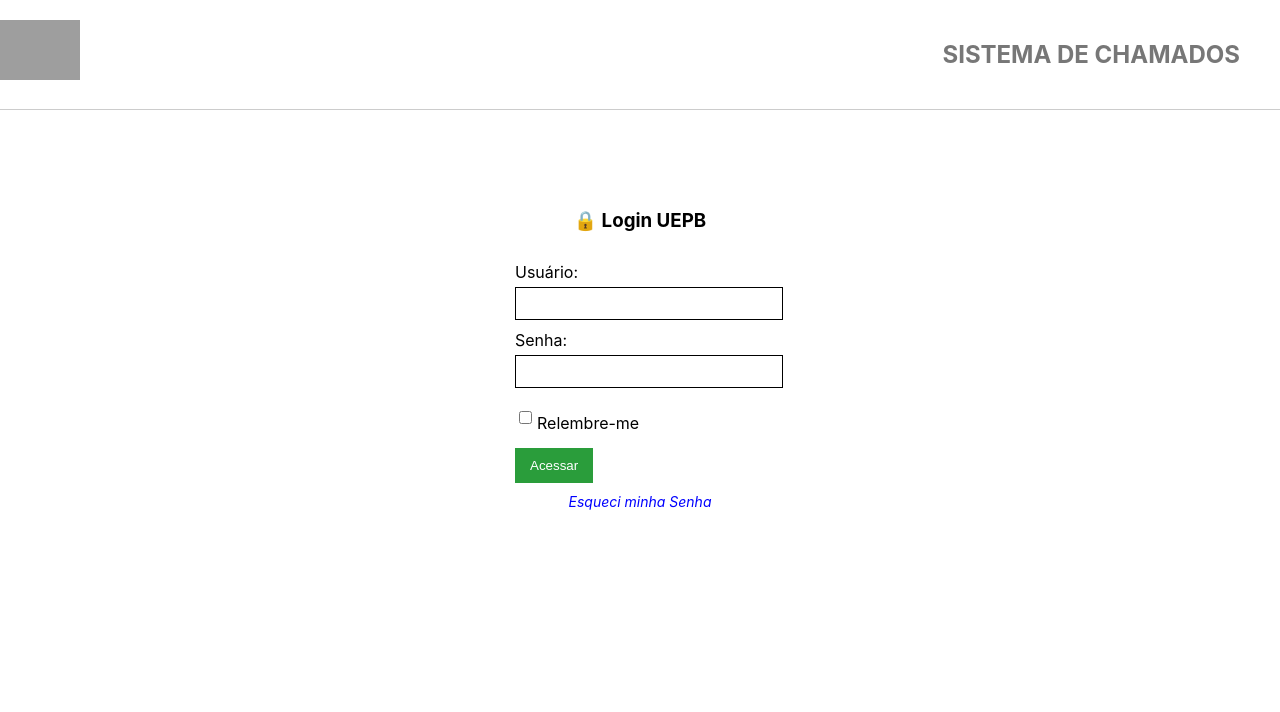
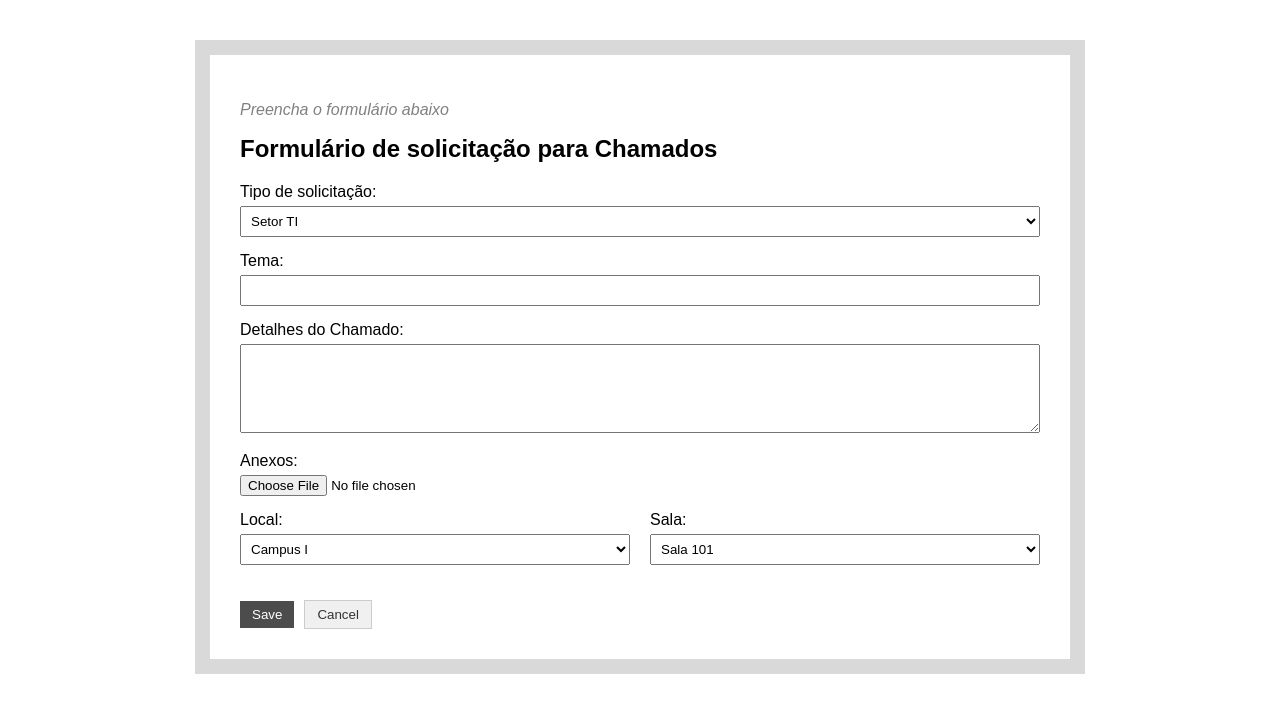
Before and after one commit to Gilvandro09am/CallManager, a React (Create React App) app: page / in a window 1280 px wide. Shown: the top 712 px of the page. Built offline with nearby package versions, Linux system fonts and the light colour scheme; grey boxes are pictures that could not be loaded.

Commit message:
Implementacao tela formulario para chamado

```diff
--- a/src/App.js
+++ b/src/App.js
@@ -1,8 +1,12 @@
-import Login from './components/Login';
-import './styles/Login.css';
+import FormularioChamado from './components/FormularioChamado';
+
 
 function App() {
-  return <Login />;
+  return (
+    <div>
+      <FormularioChamado />
+    </div>
+  );
 }
 
 export default App;
--- /dev/null
+++ b/src/components/FormularioChamado.css
@@ -0,0 +1,67 @@
+.form-container {
+  border: 15px solid #d9d9d9;
+  padding: 30px;
+  margin: 40px auto;
+  max-width: 800px;
+  background: white;
+  font-family: Arial, sans-serif;
+}
+
+.info-text {
+  font-style: italic;
+  color: gray;
+}
+
+h2 {
+  margin-top: 10px;
+  margin-bottom: 20px;
+}
+
+.chamado-form label {
+  display: block;
+  margin-bottom: 15px;
+}
+
+.chamado-form input[type="text"],
+.chamado-form select,
+.chamado-form textarea {
+  width: 100%;
+  padding: 6px;
+  margin-top: 5px;
+  box-sizing: border-box;
+}
+
+.inline-fields {
+  display: flex;
+  gap: 20px;
+}
+
+.inline-fields label {
+  flex: 1;
+}
+
+.file-label input {
+  display: block;
+  margin-top: 5px;
+}
+
+.btn-group {
+  margin-top: 20px;
+}
+
+.save-btn {
+  background-color: #4c4c4c;
+  color: white;
+  padding: 6px 12px;
+  border: none;
+  margin-right: 10px;
+  cursor: pointer;
+}
+
+.cancel-btn {
+  background-color: #f0f0f0;
+  color: #333;
+  padding: 6px 12px;
+  border: 1px solid #ccc;
+  cursor: pointer;
+}
--- /dev/null
+++ b/src/components/FormularioChamado.js
@@ -0,0 +1,61 @@
+import React from "react";
+import "./FormularioChamado.css";
+
+function FormularioChamado() {
+  return (
+    <div className="form-container">
+      <p className="info-text">Preencha o formulário abaixo</p>
+      <h2>Formulário de solicitação para Chamados</h2>
+
+      <form className="chamado-form">
+        <label>
+          Tipo de solicitação:
+          <select>
+            <option value="ti">Setor TI</option>
+            <option value="adm">Setor Administrativo</option>
+          </select>
+        </label>
+
+        <label>
+          Tema:
+          <input type="text" />
+        </label>
+
+        <label>
+          Detalhes do Chamado:
+          <textarea rows="5" />
+        </label>
+
+        <label className="file-label">
+          Anexos:
+          <input type="file" />
+        </label>
+
+        <div className="inline-fields">
+          <label>
+            Local:
+            <select>
+              <option value="campus1">Campus I</option>
+              <option value="campus2">Campus II</option>
+            </select>
+          </label>
+
+          <label>
+            Sala:
+            <select>
+              <option value="sala1">Sala 101</option>
+              <option value="sala2">Sala 202</option>
+            </select>
+          </label>
+        </div>
+
+        <div className="btn-group">
+          <button type="submit" className="save-btn">Save</button>
+          <button type="button" className="cancel-btn">Cancel</button>
+        </div>
+      </form>
+    </div>
+  );
+}
+
+export default FormularioChamado;
```
